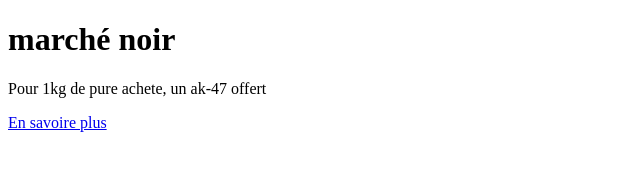
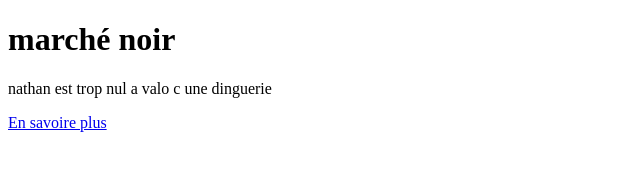
Before and after one commit to AdrienZl/AdrienZL.github.io, a plain HTML site: page index.html in a window 1280 px wide. Shown: the full height of the page, 0-640 px from the left. Drawn offline with Linux system fonts and the light colour scheme.

Commit message:
Update index.html

```diff
--- a/index.html
+++ b/index.html
@@ -2,13 +2,13 @@
 <html>
 
 <head>
-  <title>marché noir</title>
+  <title>la grosse daronne de nolan</title>
   <link href="style.css" rel="stylesheet" type="text/css" />
 </head>
 
 <body>
   <h1>marché noir</h1>
-  <p>Pour 1kg de pure achete, un ak-47 offert</p>
+  <p>nathan est trop nul a valo c une dinguerie</p>
   <a href="index2.html">En savoire plus</a>
 </body>
 
```
